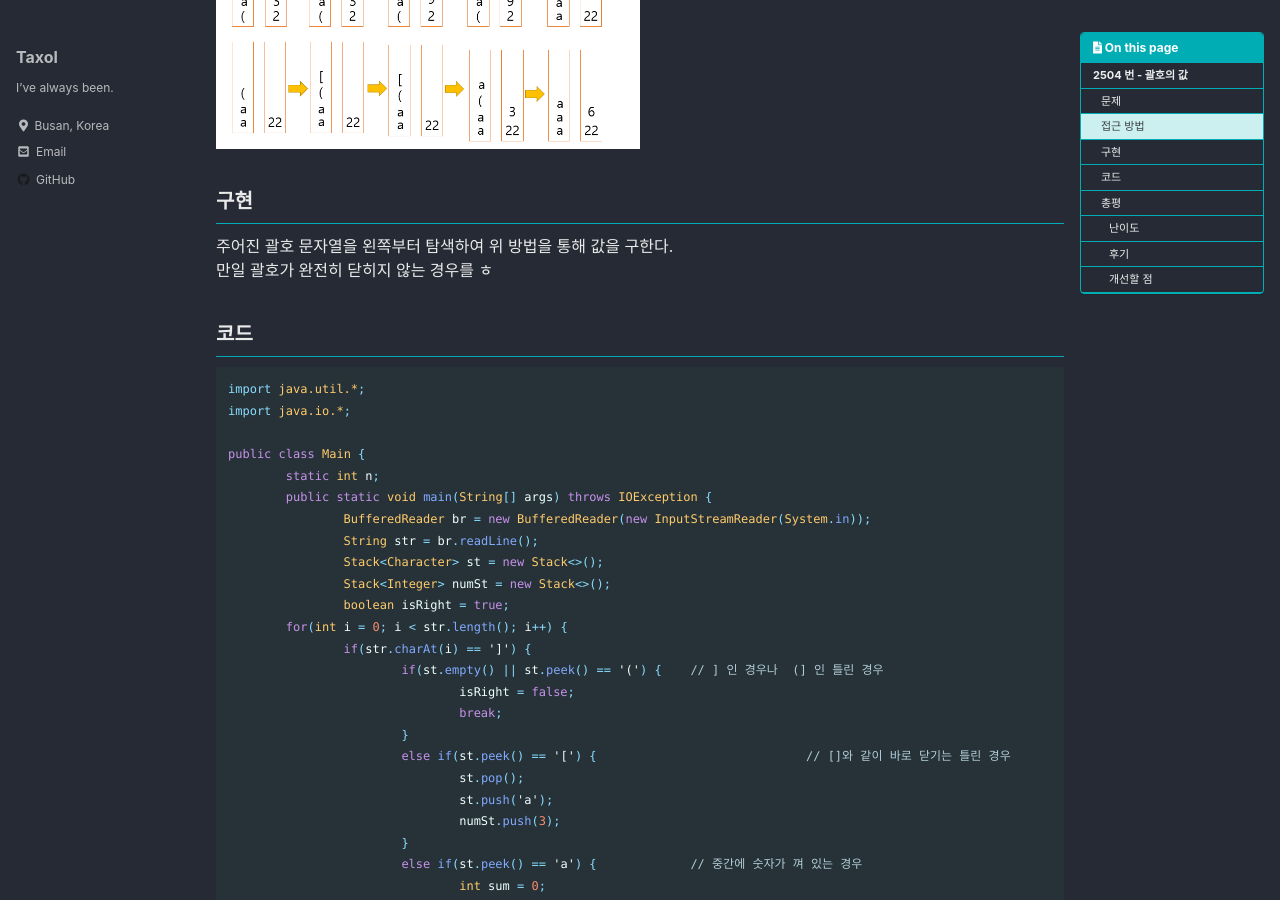
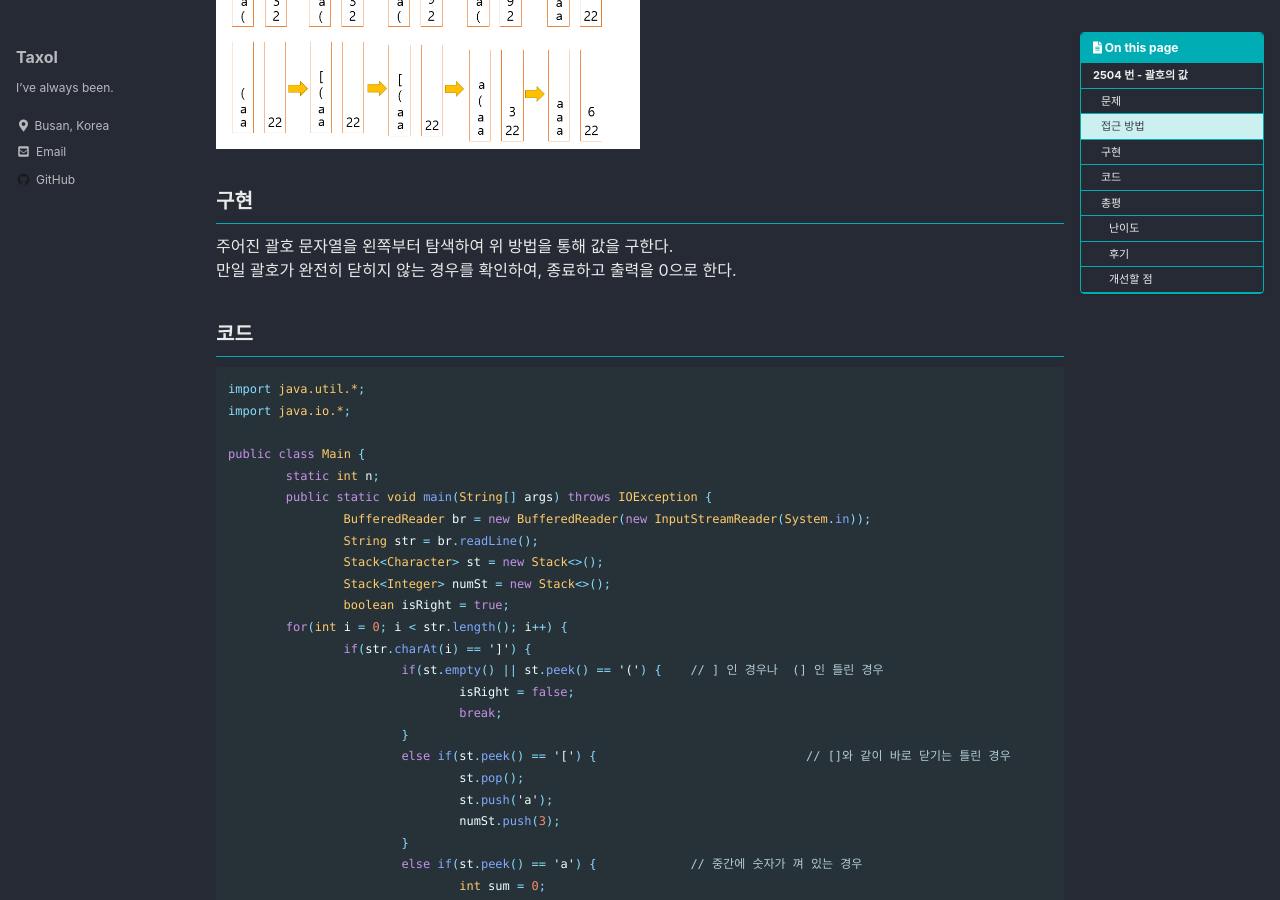
Before and after one commit to taxol1203/taxol1203.github.io, a Jekyll site: the page built from _posts/2021-02-07-bj-괄호의 값.md, in a window 1280 px wide and 900 px high, scrolled down 1728 px. Built offline with Jekyll 4.4.1, drawn with Linux system fonts in a browser that asks for light colours; cached includes are drawn as plain includes.

Commit message:
Straighten out

````diff
--- a/_posts/2021-02-07-bj-괄호의 값.md
+++ b/_posts/2021-02-07-bj-괄호의 값.md
@@ -56,7 +56,7 @@ tags:
 
 ## 구현
 주어진 괄호 문자열을 왼쪽부터 탐색하여 위 방법을 통해 값을 구한다.
-만일 괄호가 완전히 닫히지 않는 경우를 ㅎ
+만일 괄호가 완전히 닫히지 않는 경우를 확인하여, 종료하고 출력을 0으로 한다.
 
 ## 코드
 ```java
````
